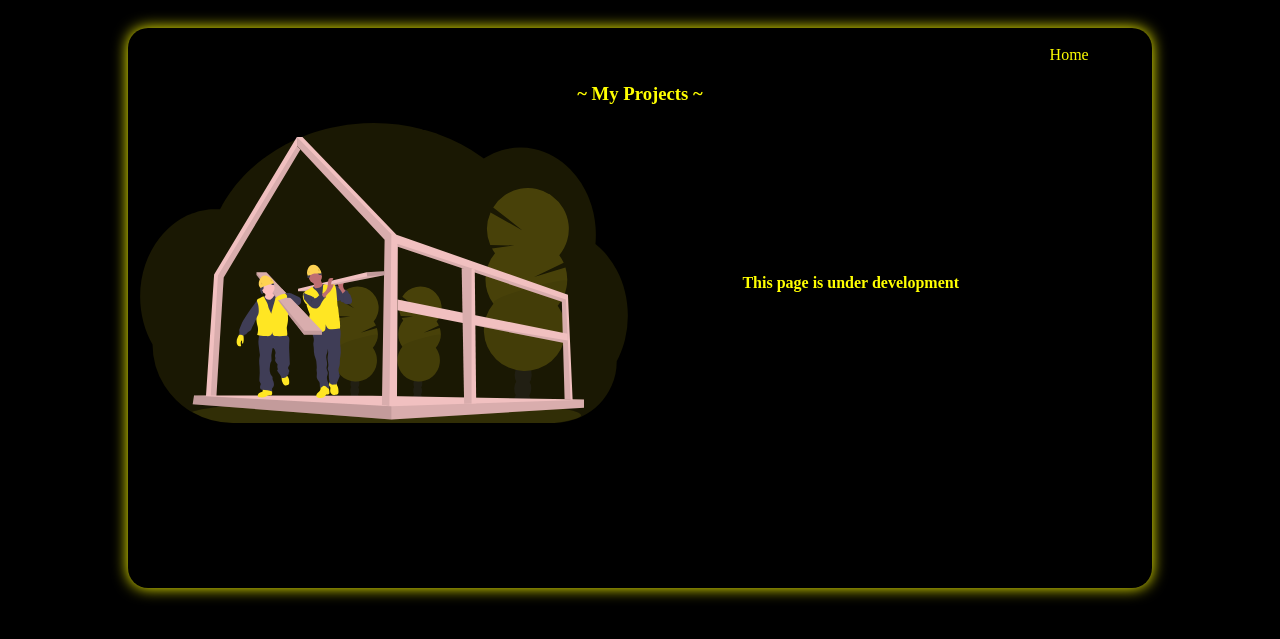
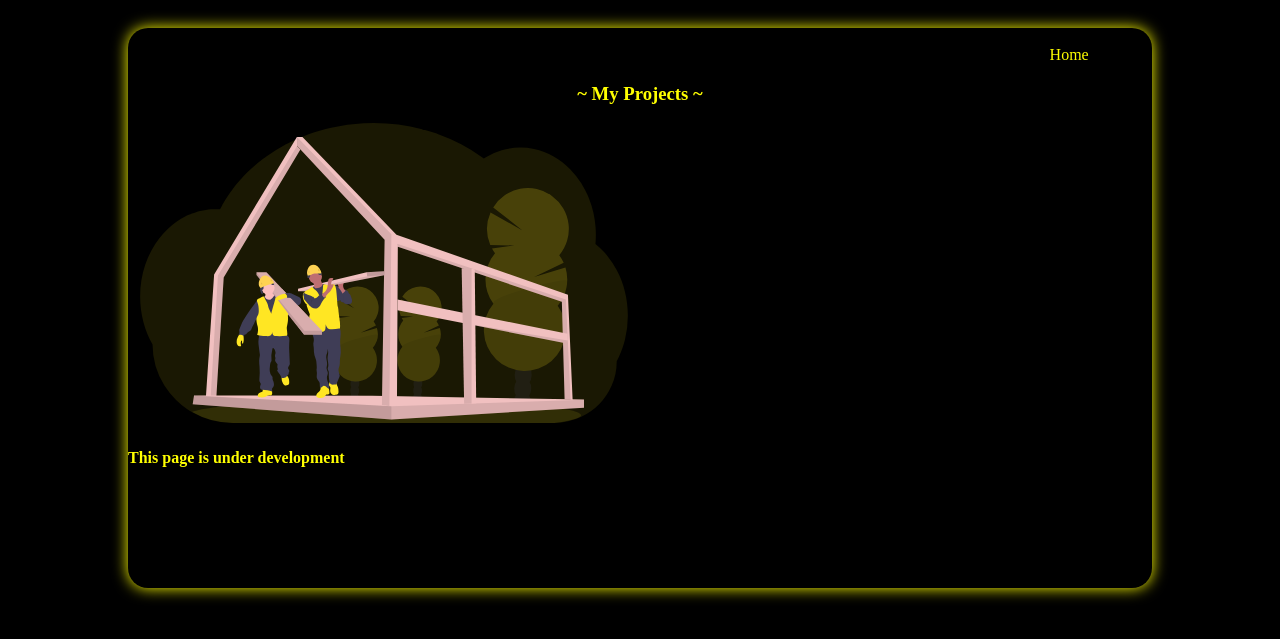
Before and after one commit to mwengamulinge/ram.github.io, a plain HTML site: page projects.html in a window 1280 px wide. Shown: the part 61-700 px from the top of the page. Drawn offline with Linux system fonts and the light colour scheme.

Commit message:
Add files via upload

```diff
--- a/style.css
+++ b/style.css
@@ -277,6 +277,4 @@ width: 50%;
 .under_construction_msg
 {
 	color:yellow;
-	margin-left:60%;
-	margin-top:-15%;
 }
```
Also changed, not shown: index.html (+1 -3 lines).
